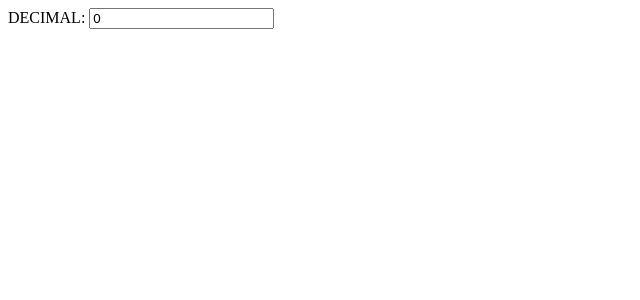
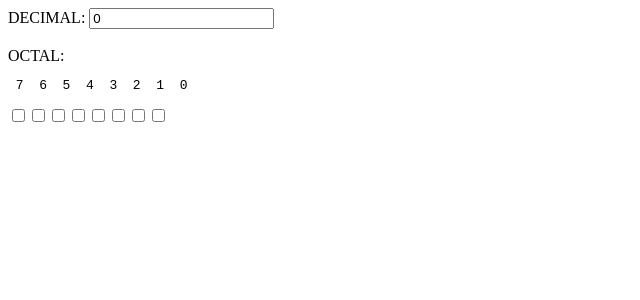
Before and after one commit to Github-Magovia/prevodCisel, an Angular app: page / in a window 1280 px wide. Shown: the top 300 px of the page, without its empty margins (0-640 px from the left). Built offline with nearby package versions, Linux system fonts and the light colour scheme.

Commit message:
Checkboxy

```diff
--- a/src/app/app.component.html
+++ b/src/app/app.component.html
@@ -1,3 +1,13 @@
 <form [formGroup]="convertor">
   DECIMAL: <input formControlName="dec" min="0" max="255" (change)="toBin()"> <br><br>
+  OCTAL:
+  <pre> 7  6  5  4  3  2  1  0</pre>
+  <input type="checkbox" formControlName="b7" (change)="toDec()">
+  <input type="checkbox" formControlName="b6" (change)="toDec()">
+  <input type="checkbox" formControlName="b5" (change)="toDec()">
+  <input type="checkbox" formControlName="b4" (change)="toDec()">
+  <input type="checkbox" formControlName="b3" (change)="toDec()">
+  <input type="checkbox" formControlName="b2" (change)="toDec()">
+  <input type="checkbox" formControlName="b1" (change)="toDec()">
+  <input type="checkbox" formControlName="b0" (change)="toDec()">
 </form>
```
